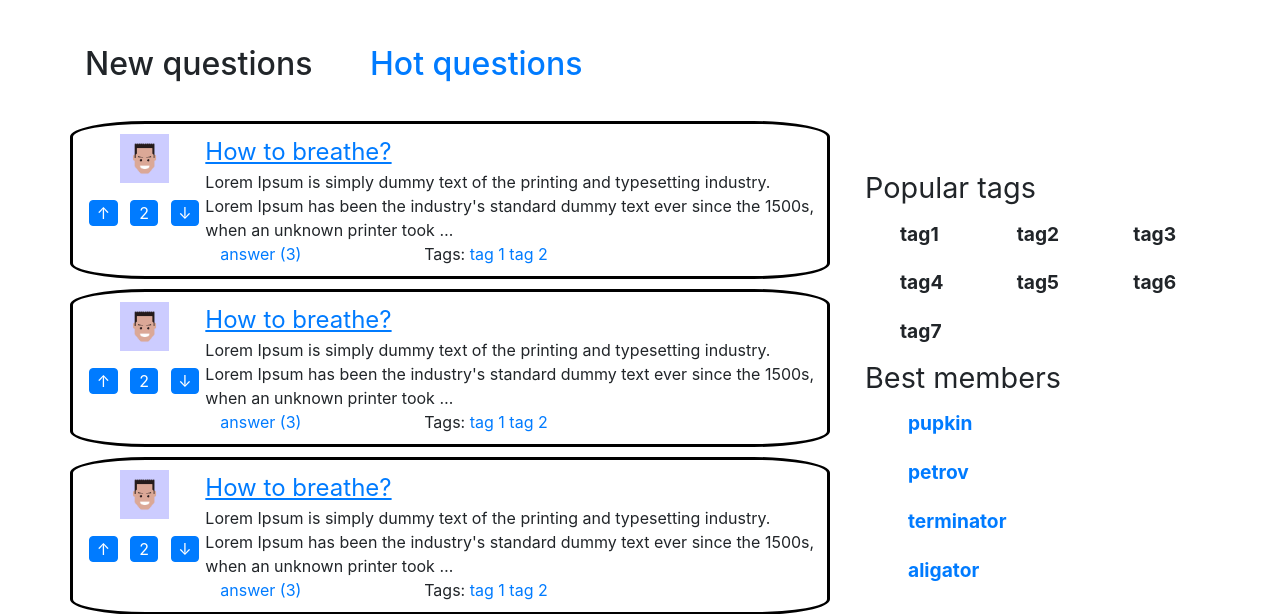
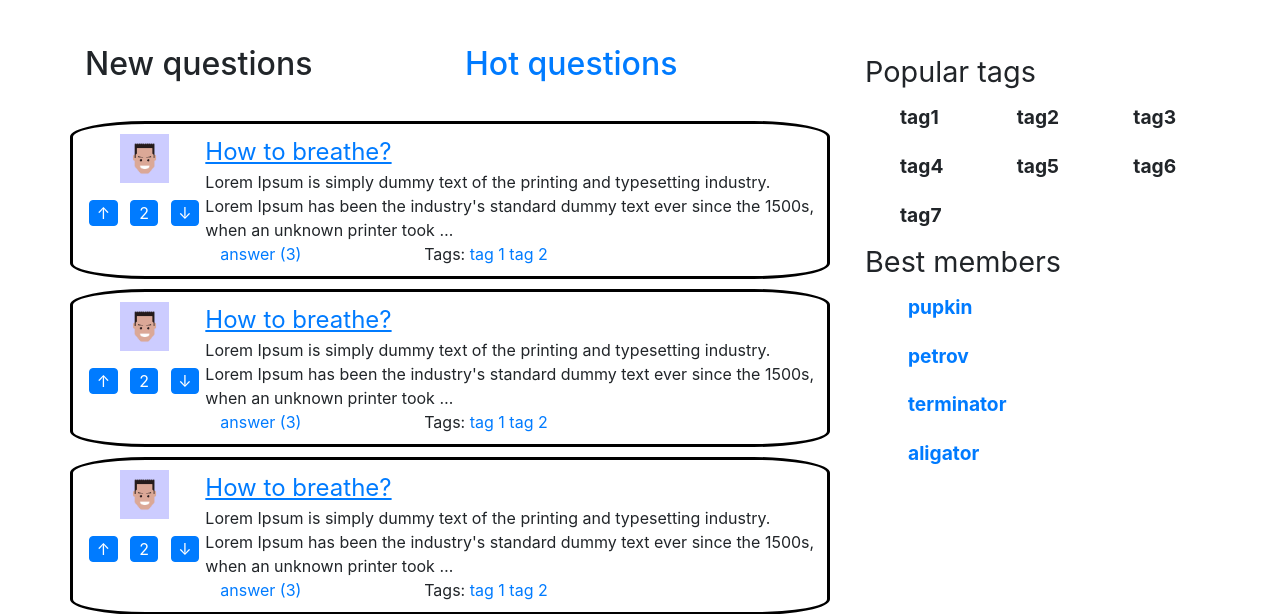
Before and after one commit to wonderf00l/web-park-vk-education, a Django app: page / in a window 1280 px wide. Shown: the part 80-694 px from the top of the page. Run offline with Django 4.2, Linux system fonts and the light colour scheme; some libraries are stand-ins or nearby versions.

Commit message:
added headers in left col block

```diff
--- a/askme_zubkov/askme/static/askme/css/my.css
+++ b/askme_zubkov/askme/static/askme/css/my.css
@@ -186,6 +186,7 @@
 .error_message {
     color: red;
     margin-bottom: 10px;
+    width: 100%;
 }
 
 .login_title {
@@ -197,6 +198,7 @@
     padding-bottom: 15px;
 }
 
+
 /* .pages::before {
     content: '\A'; white-space: pre;
 } */
--- a/askme_zubkov/askme/templates/askme/index.html
+++ b/askme_zubkov/askme/templates/askme/index.html
@@ -26,18 +26,18 @@
 
 {% block core_content %}
 
-    <div class="row core_content_header">
-        <div class="col-3">
-            <h2 class="main_page_title">New questions</h2>
-        </div>
-        <div class="col-9 hot_questions">
-            <h2><a href="#">Hot questions</a></h2>
-        </div>
-    </div>
-
     <div class="row">
 
         <div class="col-8">
+
+            <div class="row core_content_header">
+                <div class="col-6">
+                    <h2 class="main_page_title">New questions</h2>
+                </div>
+                <div class="col-6 hot_questions">
+                    <h2><a href="#">Hot questions</a></h2>
+                </div>
+            </div>
 
             {% for question in questions %}
                 {% include "askme/question_item.html" %}
```
Also changed, not shown: askme_zubkov/askme/templates/askme/ask.html (+4 -4 lines), askme_zubkov/askme/templates/askme/login.html (+4 -4 lines).
